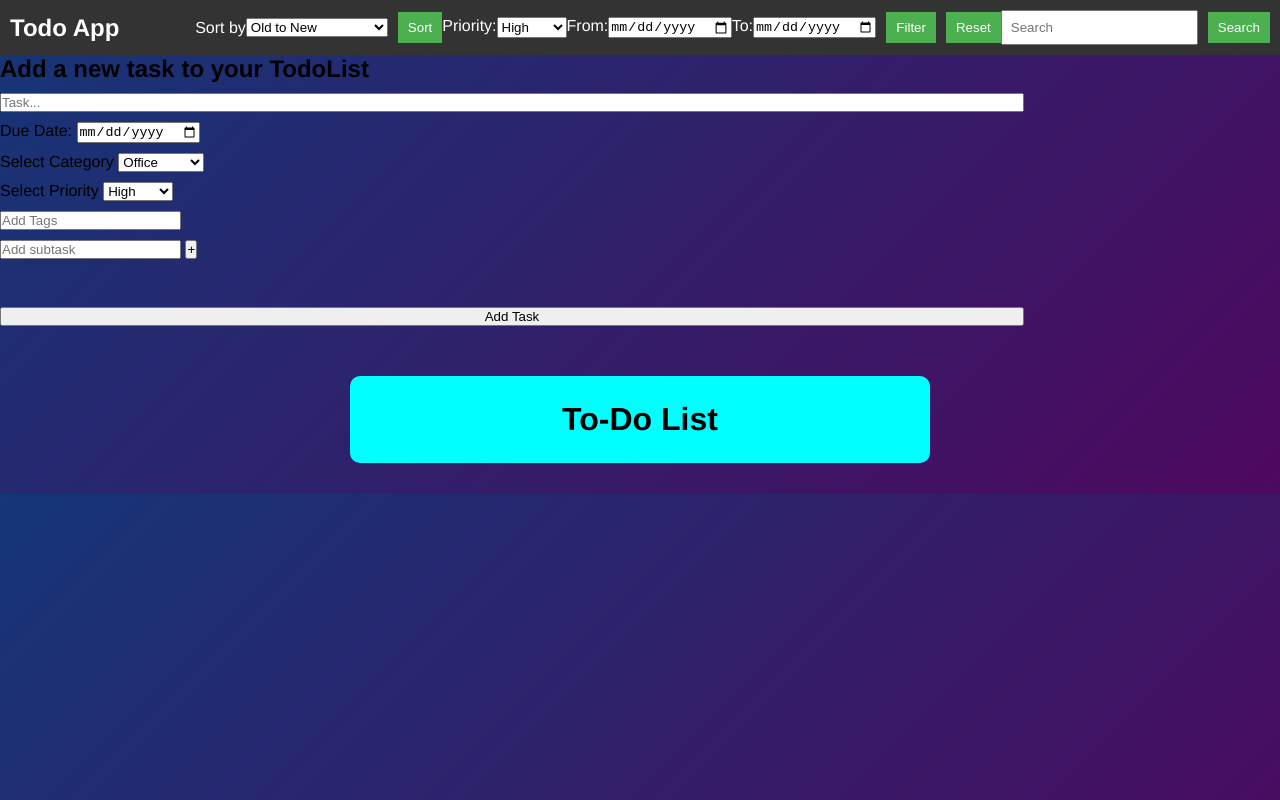
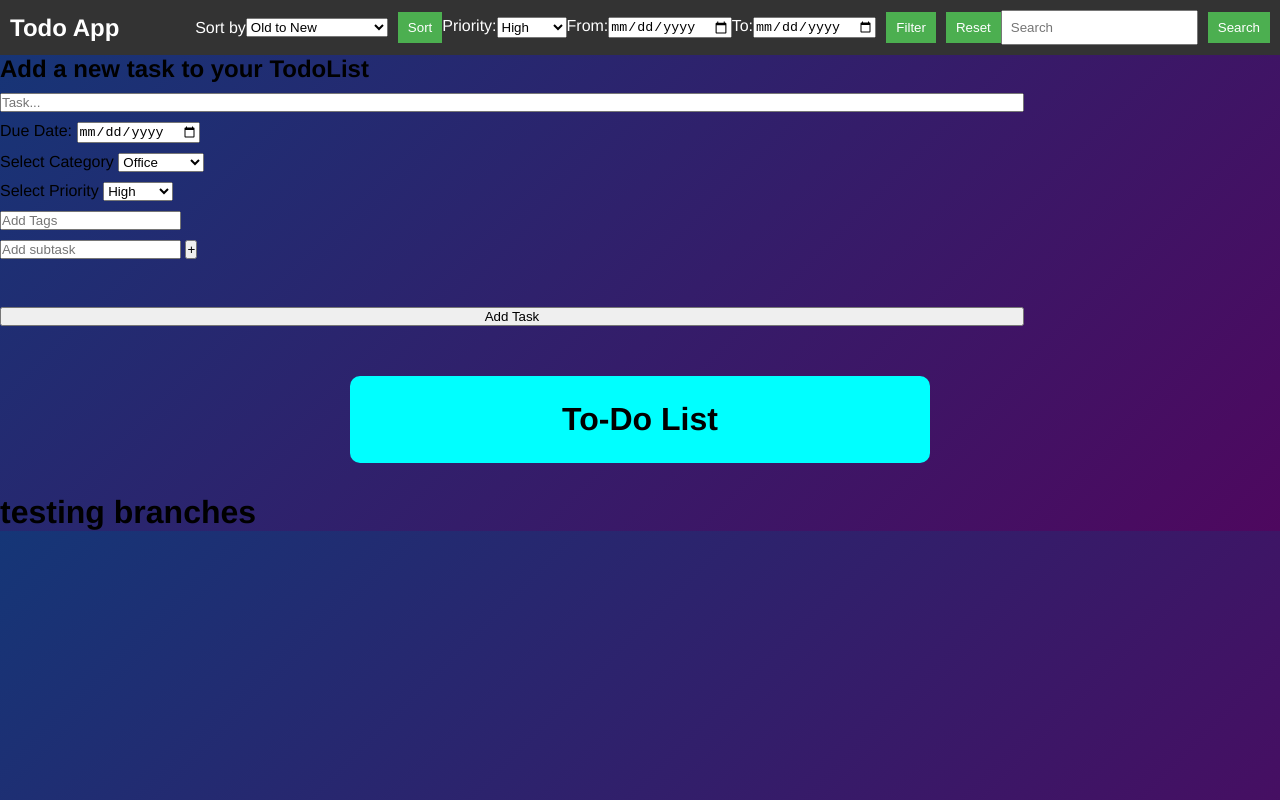
Before and after one commit to AKASHPAL2001/todoList_assignment, a plain HTML site: page index.html in a window 1280 px wide. Drawn offline with Linux system fonts and the light colour scheme.

Commit message:
testing branch

```diff
--- a/index.html
+++ b/index.html
@@ -91,7 +91,7 @@
     <ul class="list-items" id="todo-list"> </ul>
   </div>
 
-
+  <h1>testing branches</h1>
   <script src="components/app.js"></script>
 </body>
 </html>
```
